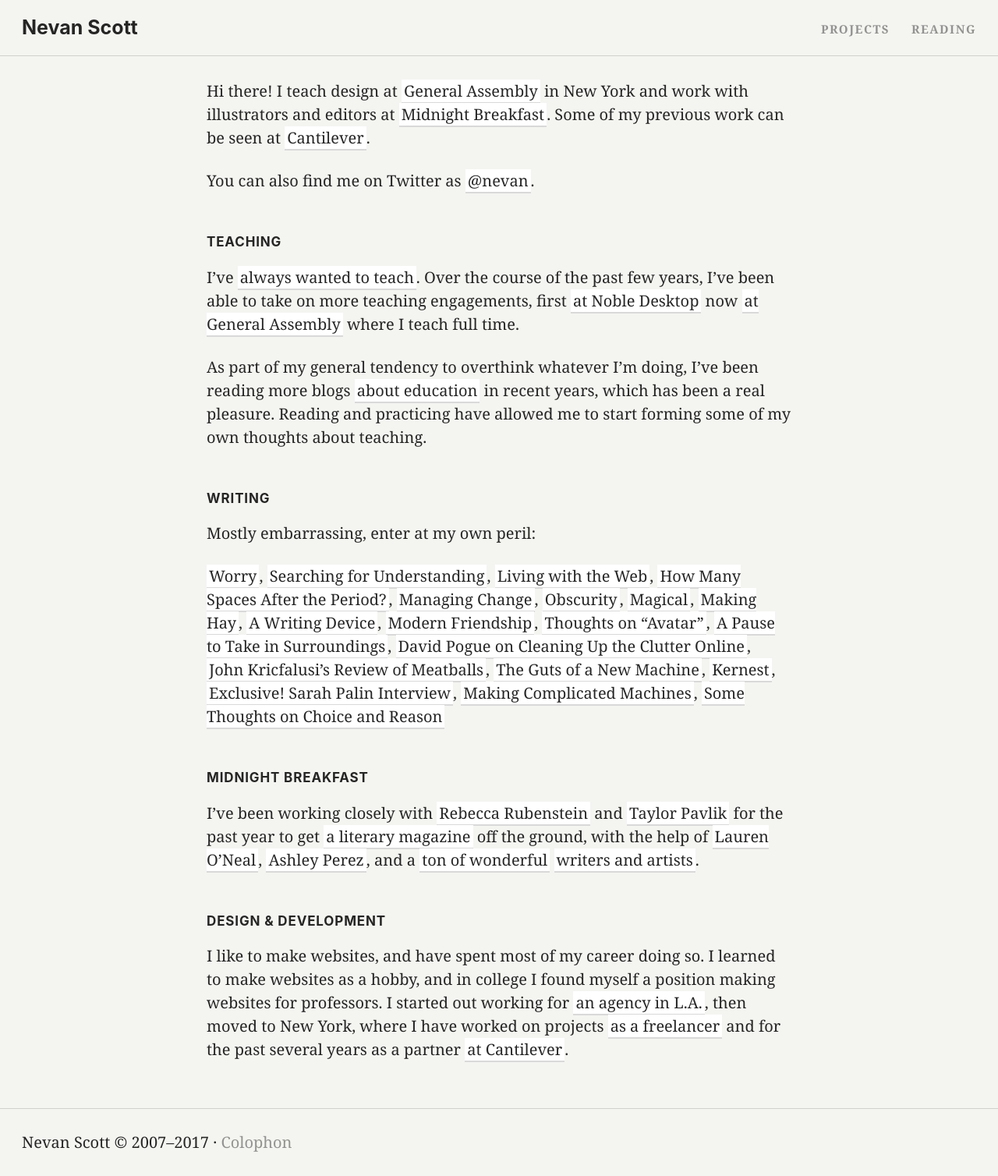
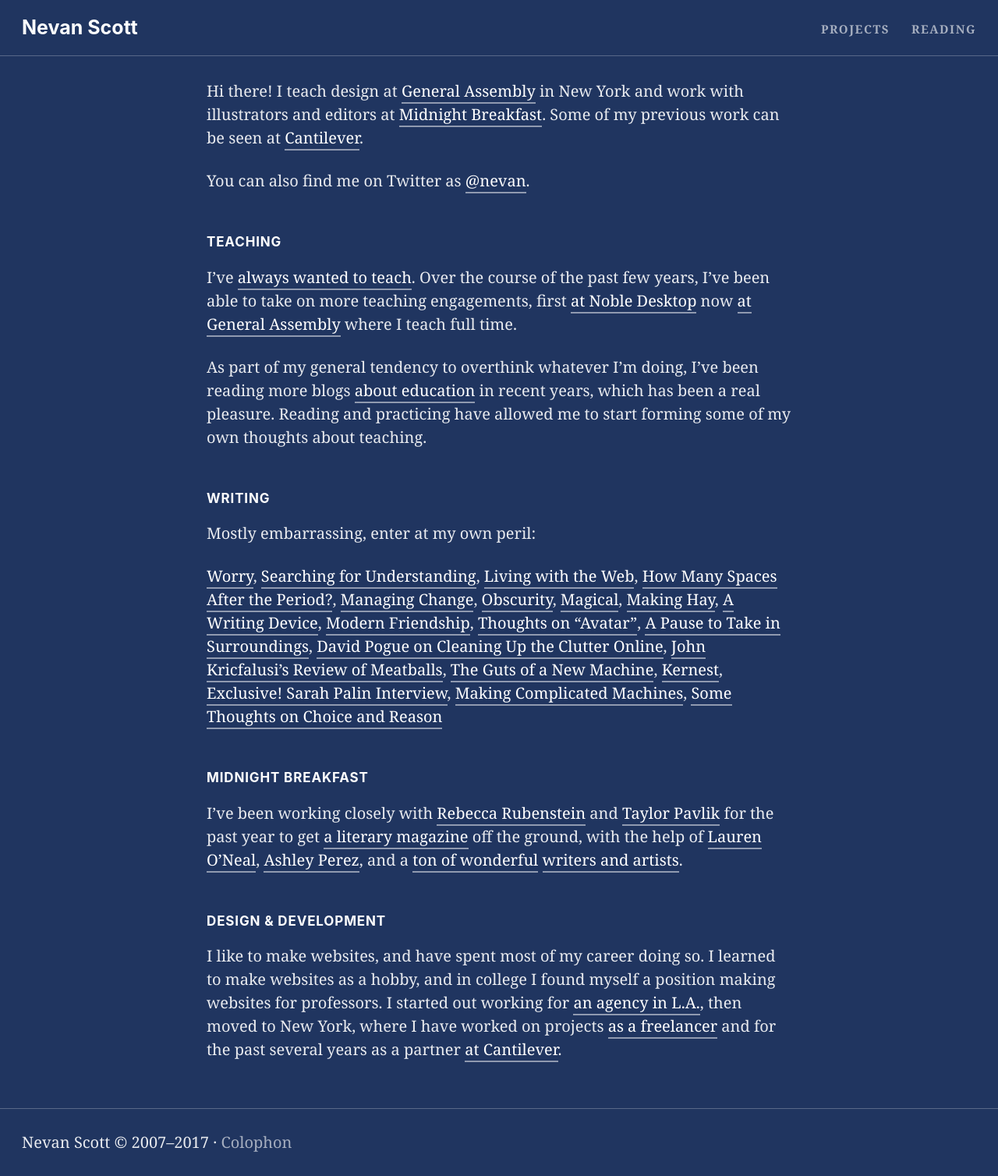
Before and after one commit to nevanscott/nevanscott.github.io, a Jekyll site: the page built from index.md, in a window 1280 px wide. Shown: the whole page at 78% size. Built offline with Jekyll 4.4.1, drawn with Linux system fonts in a browser that asks for light colours.

Commit message:
night mode :)

```diff
--- a/_includes/main.scss
+++ b/_includes/main.scss
@@ -24,6 +24,10 @@ body {
 		padding-bottom: 1.4em;
 		padding-top: 0;
 	}
+	&.night {
+    background: hsl(220,50,25);
+	  color: rgba(255,255,255,.9);
+	}
 }
 
 header, main, section, footer {
@@ -48,6 +52,9 @@ hr {
 
 h1, h2, h3 {
 	font-family: $ff-sans;
+	body.night & {
+	  color: white;
+	}
 }
 h1 {
 	font-size: 1.25em;
@@ -71,6 +78,10 @@ figure {
     box-shadow: 0 1px 3px rgba(0,0,0,.25);
     img {
       display: block;
+    }
+    body.night & {
+      border-color: rgba(255,255,255,.15);
+      box-shadow: 0 1px 3px rgba(0,0,0,.5);
     }
   }
   figcaption {
@@ -103,6 +114,15 @@ a {
 	&:hover {
 		border-color: rgba(0,0,0,.3);
 	}
+	body.night & {
+	  background: none;
+	  border-color: rgba(255,255,255,.5);
+	  color: white;
+	  padding: 0 0 1px;
+	  &:hover {
+	    border-color: rgba(255,255,255,.75);
+	  }
+	}
 	header &, footer & {
 	  background: none;
 	  border: none;
@@ -110,6 +130,9 @@ a {
 	}
 	footer & {
     color: rgba(0,0,0,.4);
+    body.night & {
+      color: rgba(255,255,255,.6);
+    }
 	}
 	@media #{$ssm} {
 	  border-width: 2px;
@@ -122,6 +145,9 @@ header {
   border-bottom: 1px solid rgba(0,0,0,.15);
   margin-bottom: 1.5em;
   overflow: auto;
+	body.night & {
+	  border-color: rgba(255,255,255,.25);
+	}
   h1 {
     @media #{$ssm} {
       float: left;
@@ -143,6 +169,9 @@ header {
         margin-left: 1.5em;
         margin-right: 0;
       }
+      body.night & {
+        color: rgba(255,255,255,.6);
+      }
     }
   }
 }
@@ -153,6 +182,9 @@ footer {
   padding-top: .7em;
 	@media #{$ssm} {
 	  padding-top: 1.4em;
+	}
+	body.night & {
+	  border-color: rgba(255,255,255,.25);
 	}
 	nav {
 	  display: inline;
@@ -180,6 +212,10 @@ iframe {
   -o-transform-origin: 0 0;
   -webkit-transform: scale($scale);
   -webkit-transform-origin: 0 0;
+  body.night & {
+    border-color: rgba(255,255,255,.15);
+    box-shadow: 0 1px 3px rgba(0,0,0,.5);
+  }
   @media #{$ssm} {
     $scale: 0.65;
     $height: 60vh;
```
Also changed, not shown: _layouts/default.html (+7 -0 lines).
